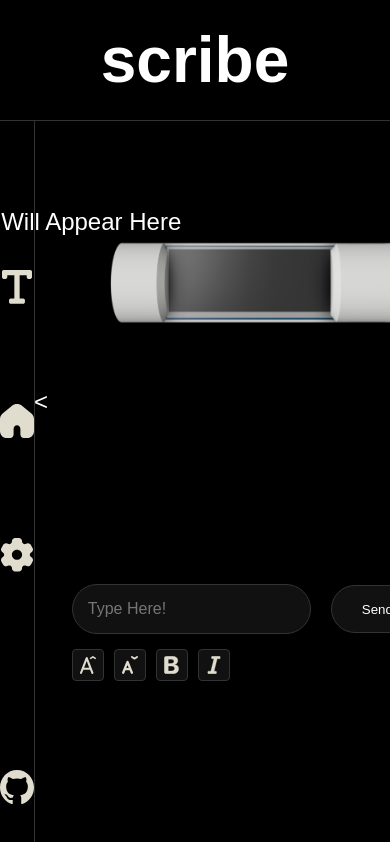
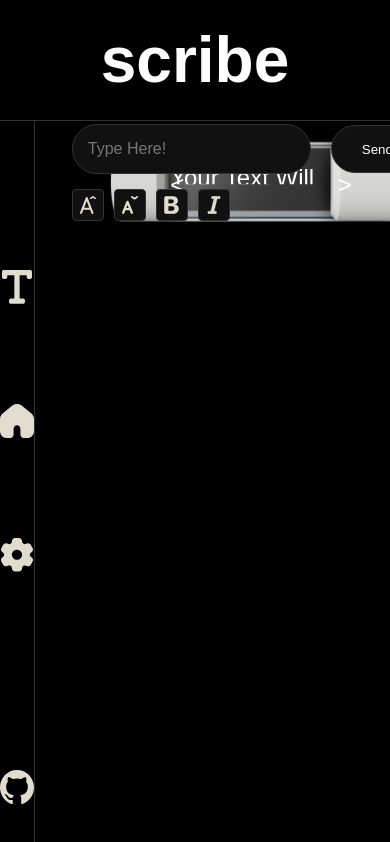
Before and after one commit to AthemiS13/scribe-app, a React (Vite) app in the folder frontend/: page / in a window 390 px wide. Built offline with nearby package versions, Linux system fonts and the light colour scheme.

Commit message:
RESPONSIVITY fixes

```diff
--- a/frontend/src/App.css
+++ b/frontend/src/App.css
@@ -81,3 +81,8 @@
   font-family: 'Instrument Sans', sans-serif;
   font-weight: 700;
 }
+
+.sidebar-icon:hover,
+.format-button:hover {
+  transform: scale(1.1);
+}
--- a/frontend/src/App.jsx
+++ b/frontend/src/App.jsx
@@ -10,9 +10,10 @@
 import sizeUpIcon from './assets/icons/format-icons/sizeup.svg';
 import sizeDownIcon from './assets/icons/format-icons/sizedown.svg';
 
+// Update the TEXT_CONTAINER to use relative percentages
 const TEXT_CONTAINER = {
-  width: 700,
-  height: 400,
+  widthPercent: 60, // Percent of image width
+  heightPercent: 40, // Percent of image height
   lineHeight: 40,
   maxLines: 4,
   padding: 20,
@@ -121,30 +122,35 @@
     flexDirection: 'column',
     alignItems: 'flex-end',
     margin: 0,
-    paddingTop: '20px',
     paddingRight: '0px', // Add padding for right alignment
     gap: '20px',
     zIndex: 1,
   },
+  // Modify styles to use relative positioning
+  imageContainer: {
+    position: 'relative',
+    width: '80%', // Match productImage width
+    maxWidth: '2000px', // Match productImage maxWidth
+    alignSelf: 'flex-end',
+    marginTop: '5%', // Add this line to move the container down
+  },
   productImage: {
-    maxWidth: '1800px', // Set specific max width
-    marginTop: '100px',
-    width: '80%', // Set relative width
-    height: 'auto', // Maintain aspect ratio
-    objectFit: 'contain',
-    alignSelf: 'flex-end', // Align to the right
+    width: '100%', // Take full width of container
+    height: 'auto',
+    display: 'block', // Removes extra space below image
   },
+  // Modify styles to use relative positioning
   screenOverlay: {
     position: 'absolute',
-    top: '50%',
-    left: '56%',
+    top: '38%', // Adjust these percentages to position correctly
+    left: '50%',
     transform: 'translate(-50%, -50%)',
-    width: `${TEXT_CONTAINER.width}px`,
-    height: `${TEXT_CONTAINER.height}px`,
+    width: '60%', // Relative to image width
+    height: '30%', // Relative to image height
     display: 'flex',
     flexDirection: 'column',
     alignItems: 'center',
-    justifyContent: 'flex-start',
+    justifyContent: 'center', // Center content vertically
     color: 'white',
     padding: `${TEXT_CONTAINER.padding}px`,
     zIndex: 2,
@@ -160,18 +166,18 @@
     textAlign: 'left',
     // Font size will be set dynamically
   },
+  // Modify styles to use relative positioning
   navigationOverlay: {
     position: 'absolute',
-    top: 0,
-    left: 0,
-    right: 0,
-    bottom: 0,
+    top: '38%', // Match the text overlay
+    left: '0',
+    right: '0',
     display: 'flex',
     alignItems: 'center',
     justifyContent: 'space-between',
-    padding: '0 0px',
+    padding: '0 20%', // Adjust arrow positioning
     zIndex: 3,
-    pointerEvents: 'none', // Allow clicks to pass through
+    pointerEvents: 'none',
   },
   arrow: {
     fontSize: '24px',
@@ -343,7 +349,7 @@
           <div style={styles.verticalLine} />
         </div>
         <div style={styles.textDisplay}>
-          <div style={styles.displayContainer}>
+          <div style={styles.imageContainer}>
             <img
               src={productImage}
               alt="Product Display"
@@ -367,6 +373,8 @@
               <span style={styles.arrow} onClick={handleNextPage}>&gt;</span>
             </div>
           </div>
+
+          {/* Input section remains the same */}
           <div style={styles.inputSection}>
             <div style={styles.inputRow}>
               <input
```
